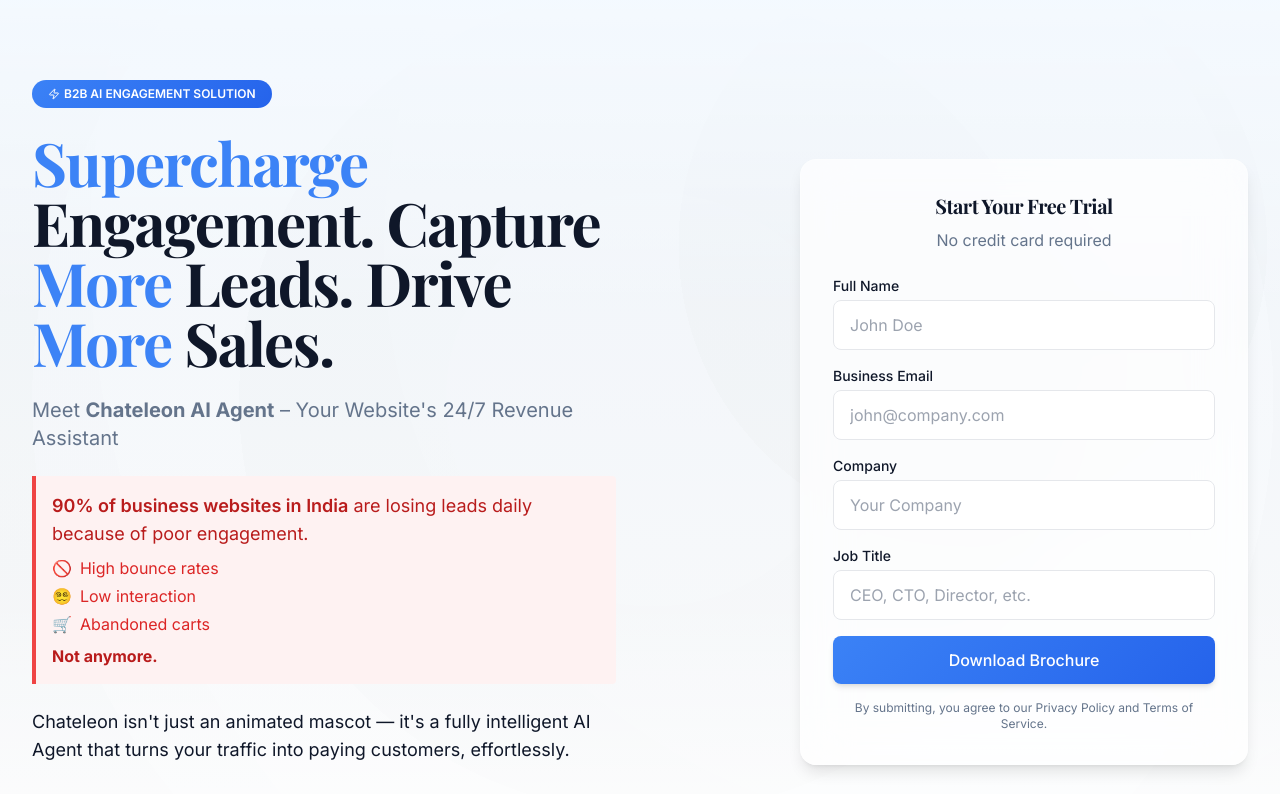
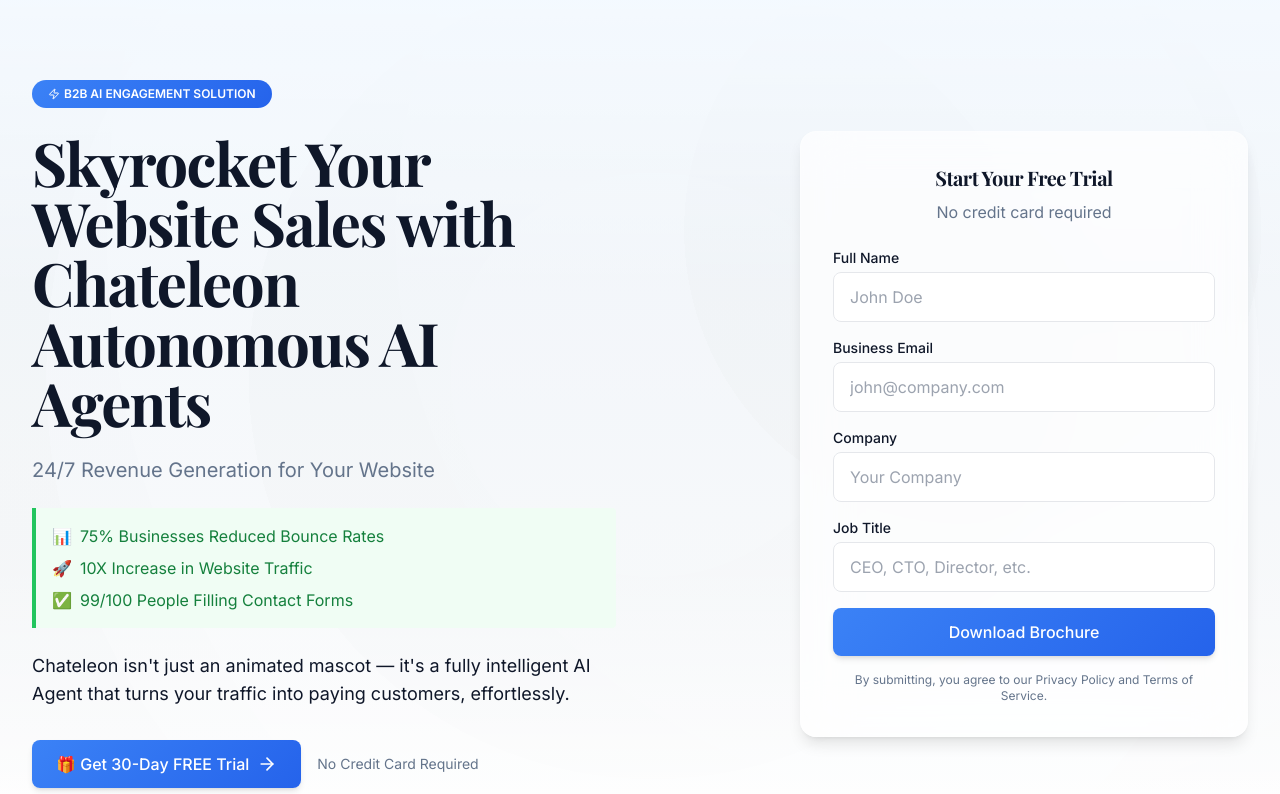
Before and after one commit to chhaviRW/chatleon-landing-page, a React (Vite) app: page / in a window 1280 px wide. Shown: the top 794 px of the page. Built offline with nearby package versions, Linux system fonts and the light colour scheme.

Commit message:
Refactor: Update Hero section headline
Update the headline and related content in the Hero section.

```diff
--- a/src/components/Hero.tsx
+++ b/src/components/Hero.tsx
@@ -1,4 +1,3 @@
-
 import React, { useEffect, useRef } from 'react';
 import { ArrowRight, Zap, Users, TrendingUp } from 'lucide-react';
 import LeadForm from './LeadForm';
@@ -44,30 +43,26 @@ const Hero = () => {
             </div>
 
             <h1 className="text-4xl md:text-5xl lg:text-6xl font-bold mb-6 tracking-tight">
-              <span className="text-primary">Supercharge</span> Engagement. Capture <span className="text-primary">More</span> Leads. Drive <span className="text-primary">More</span> Sales.
+              Skyrocket Your Website Sales with Chateleon Autonomous AI Agents
             </h1>
 
             <div className="space-y-6 mb-8">
               <p className="text-lg md:text-xl text-muted-foreground">
-                Meet <span className="font-bold">Chateleon AI Agent</span> – Your Website's 24/7 Revenue Assistant
+                24/7 Revenue Generation for Your Website
               </p>
 
-              <div className="bg-red-50 border-l-4 border-red-500 p-4 rounded-r">
-                <p className="text-base md:text-lg text-red-700">
-                  <span className="font-semibold">90% of business websites in India</span> are losing leads daily because of poor engagement.
-                </p>
-                <ul className="mt-2 space-y-1 text-red-600">
+              <div className="bg-green-50 border-l-4 border-green-500 p-4 rounded-r">
+                <ul className="space-y-2 text-green-700">
                   <li className="flex items-center">
-                    <span className="mr-2">🚫</span> High bounce rates
+                    <span className="mr-2">📊</span> 75% Businesses Reduced Bounce Rates
                   </li>
                   <li className="flex items-center">
-                    <span className="mr-2">😵‍💫</span> Low interaction
+                    <span className="mr-2">🚀</span> 10X Increase in Website Traffic
                   </li>
                   <li className="flex items-center">
-                    <span className="mr-2">🛒</span> Abandoned carts
+                    <span className="mr-2">✅</span> 99/100 People Filling Contact Forms
                   </li>
                 </ul>
-                <p className="mt-2 font-bold text-red-700">Not anymore.</p>
               </div>
 
               <p className="text-lg">
```
